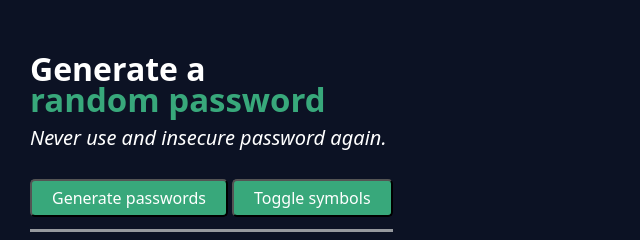
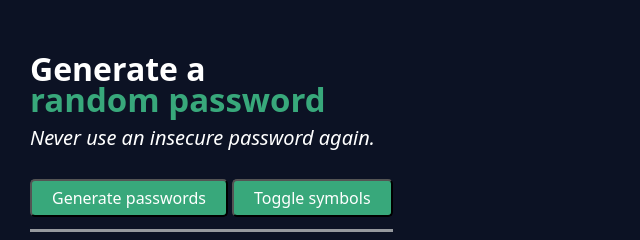
Before and after one commit to roccomilicic/fun, a plain HTML site: page Password Generator/coc5f43609c7531fd6208a042/index.html in a window 1280 px wide. Shown: the top 240 px of the page, 0-640 px from the left. Drawn offline with nearby package versions, Linux system fonts and the light colour scheme.

Commit message:
Additions and subtractions

```diff
--- a/Password Generator/coc5f43609c7531fd6208a042/index.html
+++ b/Password Generator/coc5f43609c7531fd6208a042/index.html
@@ -7,7 +7,7 @@
     <div class="container">
         <h1>Generate a</h1>
         <h2>random password</h2>
-        <h3>Never use and insecure password again.</h3>
+        <h3>Never use an insecure password again.</h3>
         <div class="controlButtons">
             <button class="generatePasswords" onclick="generatePasswords()">Generate passwords</button>
             <button id="toggleSymbols" onclick="toggleSymbols()">Toggle symbols</button>
```
